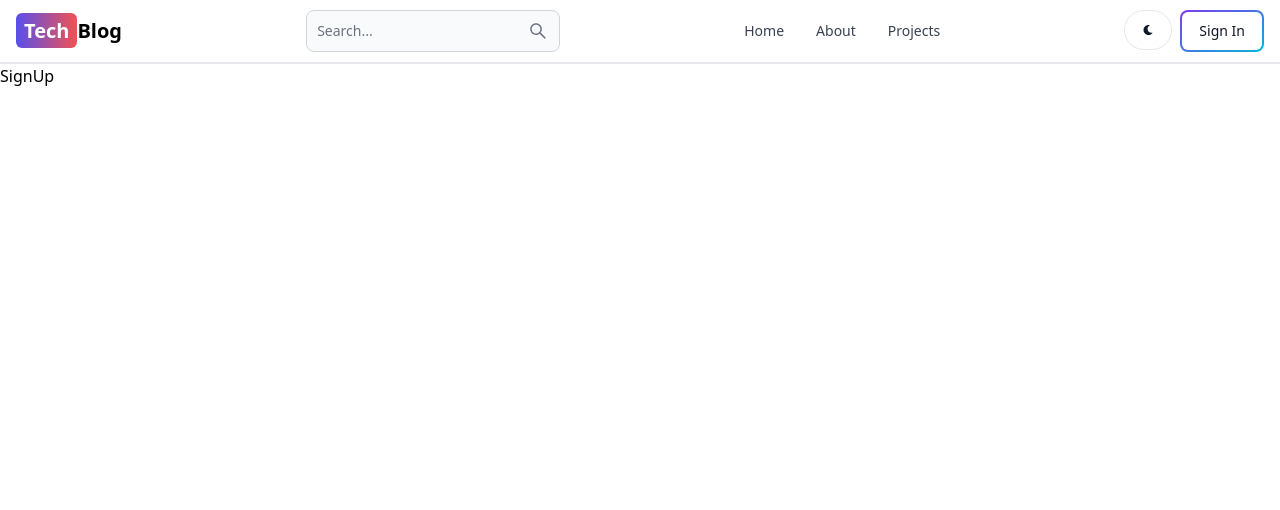
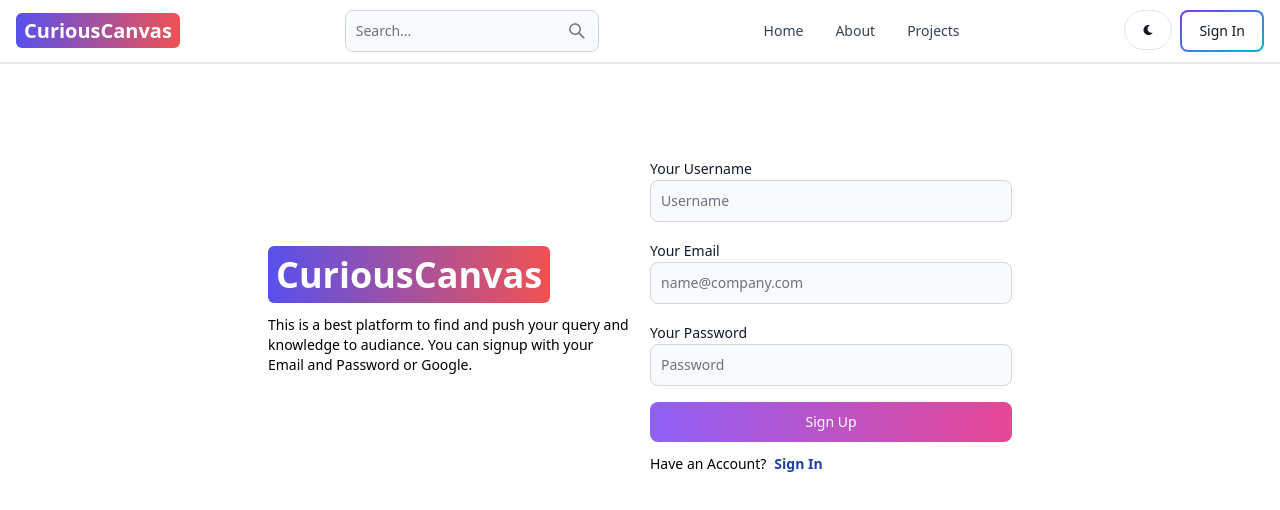
Before and after one commit to deepak76901/Blog-App, a React (Vite) app in the folder client/: page /sign-up in a window 1280 px wide. Shown: the top 510 px of the page. Built offline with nearby package versions, Linux system fonts and the light colour scheme.

Commit message:
signup UI and functionality added

```diff
--- a/client/src/components/Header.jsx
+++ b/client/src/components/Header.jsx
@@ -1,7 +1,7 @@
 import { Button, Navbar, TextInput } from "flowbite-react";
 import { Link, useLocation } from "react-router-dom";
 import { AiOutlineSearch } from "react-icons/ai";
-import {FaMoon} from "react-icons/fa"
+import { FaMoon } from "react-icons/fa";
 
 export default function Header() {
   const path = useLocation().pathname;
@@ -12,9 +12,8 @@
         className="self-center whitespace-nowrap text-sm sm:text-xl font-semibold dark:text-white"
       >
         <span className="px-2 py-1 bg-gradient-to-r from-indigo-600 to-red-500 rounded-md text-white">
-          Tech
+          CuriousCanvas
         </span>
-        Blog
       </Link>
       <form>
         <TextInput
@@ -25,32 +24,28 @@
         />
       </form>
       <Button className="w-12 h-10 lg:hidden" color="gray" pill>
-        <AiOutlineSearch/>
+        <AiOutlineSearch />
       </Button>
       <div className="flex gap-2 md:order-2">
         <Button className="w-12 h-10 hidden sm:inline " color="gray" pill>
-          <FaMoon/>
+          <FaMoon />
         </Button>
         <Link to="/sign-in">
-          <Button gradientDuoTone="purpleToBlue" outline >Sign In</Button>
+          <Button gradientDuoTone="purpleToBlue" outline>
+            Sign In
+          </Button>
         </Link>
-        <Navbar.Toggle/>
+        <Navbar.Toggle />
       </div>
       <Navbar.Collapse>
-        <Navbar.Link active={path==="/"} as={"div"}>
-          <Link to="/">
-            Home
-          </Link>
+        <Navbar.Link active={path === "/"} as={"div"}>
+          <Link to="/">Home</Link>
         </Navbar.Link>
-        <Navbar.Link active={path==="/about"} as={"div"}>
-          <Link to="/about">
-            About
-          </Link>
+        <Navbar.Link active={path === "/about"} as={"div"}>
+          <Link to="/about">About</Link>
         </Navbar.Link>
-        <Navbar.Link active={path==="/projects"} as={"div"}>
-          <Link to="/projects">
-            Projects
-          </Link>
+        <Navbar.Link active={path === "/projects"} as={"div"}>
+          <Link to="/projects">Projects</Link>
         </Navbar.Link>
       </Navbar.Collapse>
     </Navbar>
--- a/client/src/pages/SignUp.jsx
+++ b/client/src/pages/SignUp.jsx
@@ -1,9 +1,118 @@
-import React from 'react'
+import { Link,useNavigate } from "react-router-dom";
+import { Button, Label, TextInput, Alert, Spinner } from "flowbite-react";
+import { useState } from "react";
 
 export default function SignUp() {
+  const [formData, setFormData] = useState({});
+  const [errorMessage, setErrorMessage] = useState(null);
+  const [loading, setLoading] = useState(false);
+  const navigate = useNavigate()
+
+  const handleChange = (e) => {
+    setFormData({ ...formData, [e.target.id]: e.target.value.trim() });
+  };
+
+  const handleSubmit = async (e) => {
+    e.preventDefault();
+
+    if (!formData.username || !formData.email || !formData.password) {
+      return setErrorMessage("Please fill up all the fields");
+    }
+    try {
+      setLoading(true);
+      setErrorMessage(null);
+      const res = await fetch("/api/auth/signup", {
+        method: "POST",
+        headers: { "Content-Type": "application/json" },
+        body: JSON.stringify(formData),
+      });
+
+      const data = await res.json();
+      if (data.success === false) {
+        return setErrorMessage(data.message);
+      }
+      setLoading(false);
+      if(res.ok){
+        navigate("/sign-in")
+      }
+    } catch (error) {
+      setErrorMessage(error.message);
+      setLoading(false);
+    }
+  };
   return (
-    <div>
-      SignUp
+    <div className="min-h-screen mt-20">
+      <div className="flex p-3 max-w-3xl mx-auto md:gap-5 flex-col md:flex-row md:items-center ">
+        {/*left div */}
+        <div className="flex-1">
+          <Link to="/" className="font-bold dark:text-white text-4xl">
+            <span className="px-2 py-1 bg-gradient-to-r from-indigo-600 to-red-500 rounded-md text-white">
+              CuriousCanvas
+            </span>
+          </Link>
+          <p className="text-sm mt-5">
+            This is a best platform to find and push your query and knowledge to
+            audiance. You can signup with your Email and Password or Google.
+          </p>
+        </div>
+        {/*right div */}
+        <div className="flex-1">
+          <form className="flex flex-col gap-4 " onSubmit={handleSubmit}>
+            <div>
+              <Label value="Your Username" />
+              <TextInput
+                type="text"
+                placeholder="Username"
+                id="username"
+                onChange={handleChange}
+              />
+            </div>
+            <div>
+              <Label value="Your Email" />
+              <TextInput
+                type="email"
+                placeholder="name@company.com"
+                id="email"
+                onChange={handleChange}
+              />
+            </div>
+            <div>
+              <Label value="Your Password" />
+              <TextInput
+                type="password"
+                placeholder="Password"
+                id="password"
+                onChange={handleChange}
+              />
+            </div>
+            <Button
+              gradientDuoTone="purpleToPink"
+              type="submit"
+              disabled={loading}
+            >
+              {loading ? (
+                <>
+                  <Spinner size="sm" />
+                  <span>Loading...</span>
+                </>
+              ) : (
+                "Sign Up"
+              )}
+            </Button>
+          </form>
+          <div className="flex gap-2 text-sm mt-3">
+            <span>Have an Account?</span>
+            <Link to="/sign-in" className="text-blue-800 font-semibold">
+              Sign In
+            </Link>
+          </div>
+          {errorMessage && (
+            <Alert className="mt-5" color="failure">
+              {errorMessage}
+            </Alert>
+          )}
+        </div>
+      </div>
     </div>
-  )
+  );
 }
--- a/client/vite.config.js
+++ b/client/vite.config.js
@@ -1,7 +1,16 @@
-import { defineConfig } from 'vite'
-import react from '@vitejs/plugin-react-swc'
+import { defineConfig } from "vite";
+import react from "@vitejs/plugin-react-swc";
 
 // https://vitejs.dev/config/
 export default defineConfig({
+  // Using Proxies
+  server: {
+    proxy: {
+      "/api": {
+        target: "http://localhost:3000",
+        secure: false,
+      },
+    },
+  },
   plugins: [react()],
-})
+});
```
